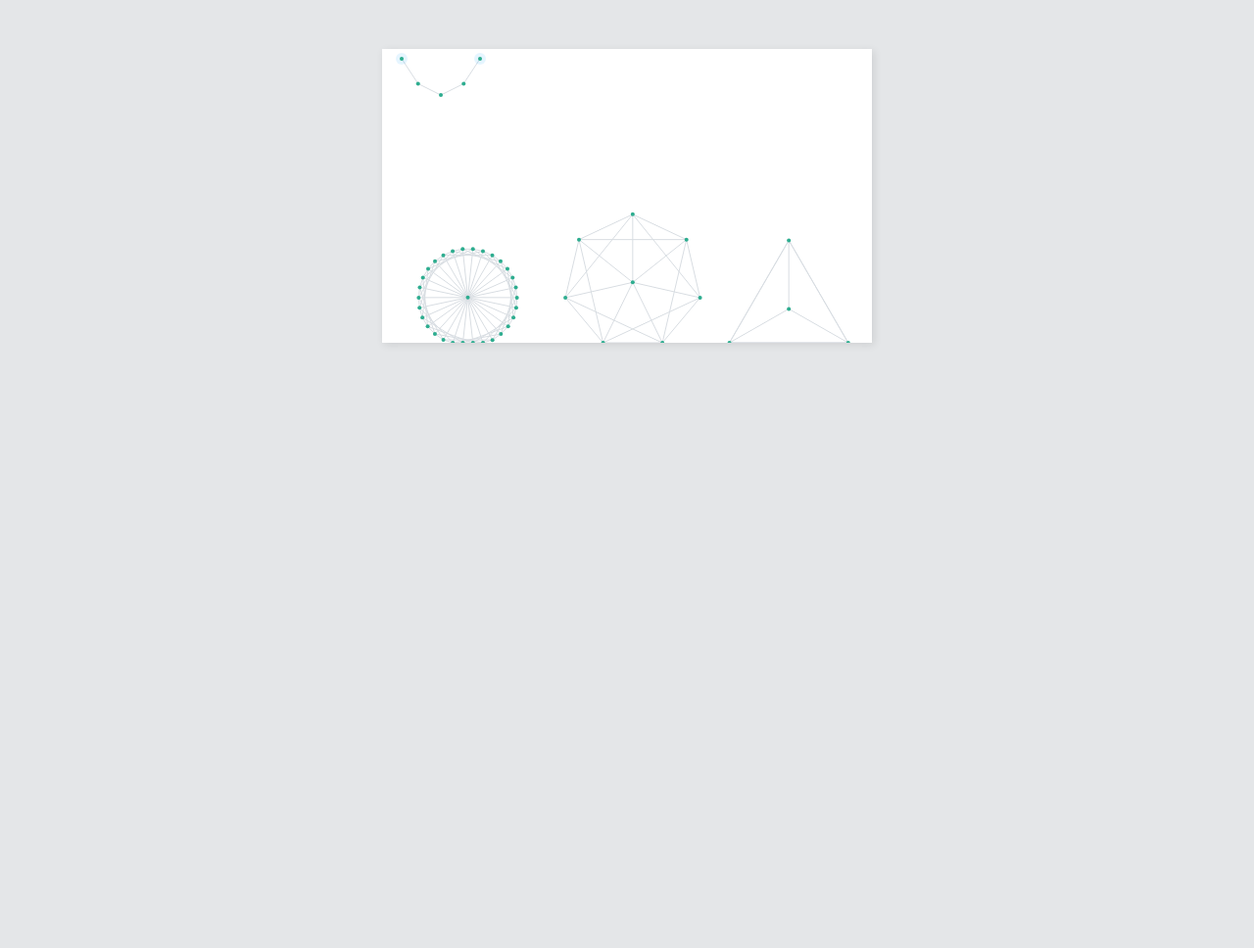
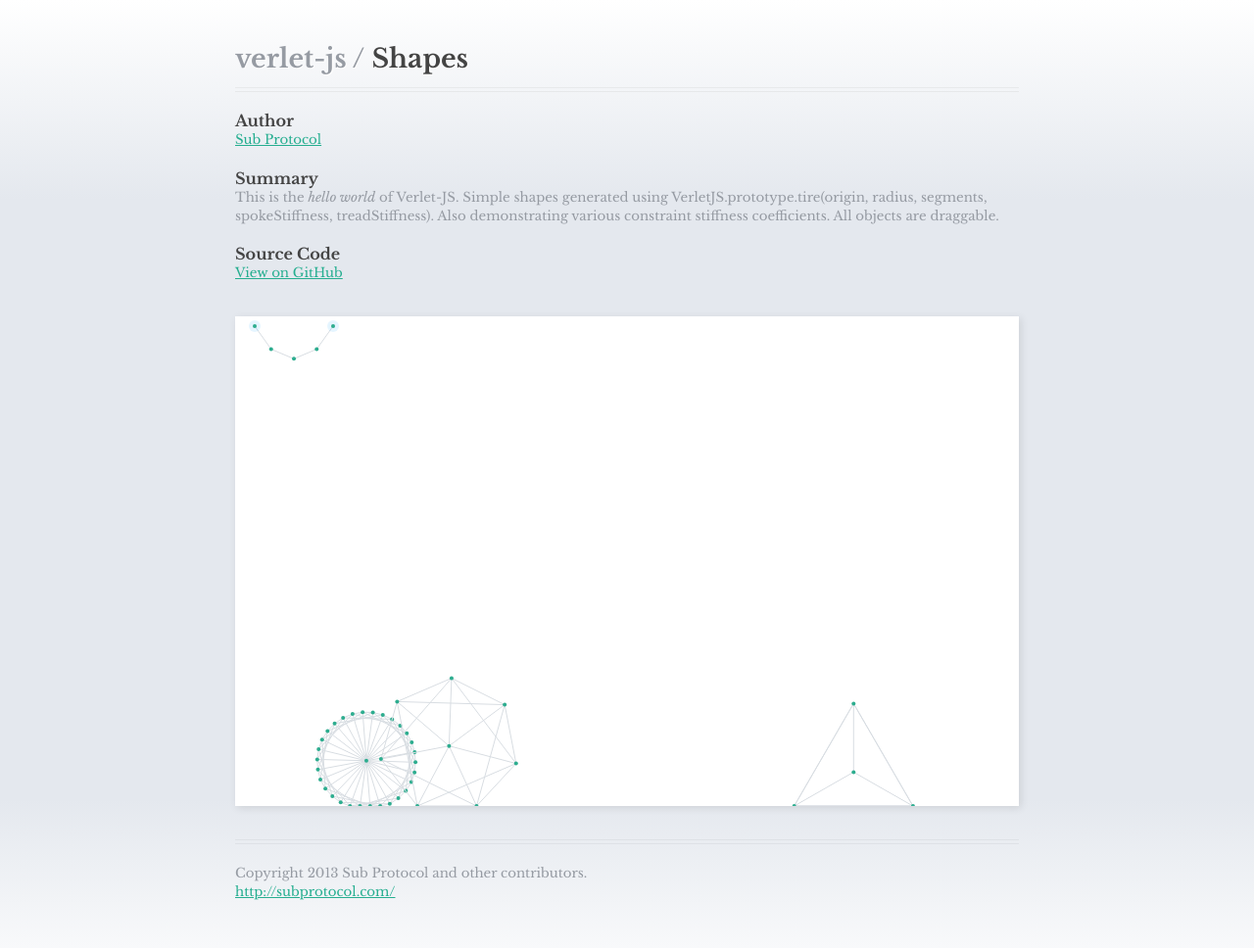
Before and after one commit to subprotocol/verlet-js, a plain HTML site: page examples/shapes.html in a window 1280 px wide. Shown: the whole page at 98% size. Before the commit the page ends 800 px from the top, so only its background shows below. Drawn offline with nearby package versions, Linux system fonts and the light colour scheme.

Commit message:
adding styling and content

```diff
--- a/css/style.css
+++ b/css/style.css
@@ -1,11 +1,94 @@
 
 body {
 	background: #e4e6e8;
+	background: -moz-linear-gradient(top,  #ffffff 0%, #e4e8ee 20%, #e4e8ee 80%, #ffffff 100%); /* FF3.6+ */
+	background: -webkit-gradient(linear, left top, left bottom, color-stop(0%,#ffffff), color-stop(20%,#e4e8ee), color-stop(80%,#e4e8ee), color-stop(100%,#ffffff)); /* Chrome,Safari4+ */
+	background: -webkit-linear-gradient(top,  #ffffff 0%,#e4e8ee 20%,#e4e8ee 80%,#ffffff 100%); /* Chrome10+,Safari5.1+ */
+	background: -o-linear-gradient(top,  #ffffff 0%,#e4e8ee 20%,#e4e8ee 80%,#ffffff 100%); /* Opera 11.10+ */
+	background: -ms-linear-gradient(top,  #ffffff 0%,#e4e8ee 20%,#e4e8ee 80%,#ffffff 100%); /* IE10+ */
+	background: linear-gradient(to bottom,  #ffffff 0%,#e4e8ee 20%,#e4e8ee 80%,#ffffff 100%); /* W3C */
+	filter: progid:DXImageTransform.Microsoft.gradient( startColorstr='#ffffff', endColorstr='#ffffff',GradientType=0 ); /* IE6-9 */
+
+	color: #969ba3;
+	font-family: "Libre Baskerville", sans-serif;
+	font-weight: 400;
+	line-height: 1.2em;
 }
+
+a {
+	color: #26ae90;
+}
+
+a:hover {
+	color: #0b6b6a;
+}
+
+#header {
+	width: 800px;
+	margin: 0px auto;
+	font-size: 10pt;
+}
+
+h1 {
+	display: block;
+	font-weight: 700;
+	margin: 50px 0px 0px 0px;
+	padding-bottom: 3px;
+	border-bottom: 1px solid rgba(0,0,0,0.05);
+	text-shadow: 1px 1px 0px #fff;
+}
+
+h1:after {
+	content: "";
+	display: block;
+	padding-bottom: 20px;
+	border-bottom: 1px solid rgba(0,0,0,0.05);
+}
+
+h1 a {
+	color: #969ba3;
+	text-decoration: none;
+}
+
+h1 a:hover {
+	color: #585a5d;
+	text-decoration: none;
+}
+
+h1 em {
+	color: #444;
+	font-style: normal;
+}
+
+
+
+h4 {
+	color: #444;
+	font-weight: 700;
+	font-size: 12pt;
+	margin: 20px 0px 0px 0px;
+}
+
 
 canvas {
 	display: block;
-	margin: 50px auto;
+	margin: 34px auto;
 	background: #fff;
 	box-shadow: 2px 2px 8px 0px rgba(0,0,0,0.1);
 }
+
+
+#footer {
+	font-size: 10pt;
+	border-top: 1px solid rgba(0,0,0,0.05);
+	padding-top: 3px;
+	width: 800px;
+	margin: 0px auto 100px auto;
+}
+
+#footer:before {
+	content: "";
+	display: block;
+	padding-top: 20px;
+	border-top: 1px solid rgba(0,0,0,0.05);
+}
--- a/examples/shapes.html
+++ b/examples/shapes.html
@@ -5,13 +5,27 @@
 	<meta name="author" content="Sub Protocol" />
 	<meta charset="UTF-8" />
 	<link rel="stylesheet" href="../css/style.css" type="text/css" media="screen, projection" />
+	<link href='http://fonts.googleapis.com/css?family=Libre+Baskerville:400,700,400italic' rel='stylesheet' type='text/css'>
 	<script type="text/javascript" src="../js/verlet-js/vec2.js"></script>
 	<script type="text/javascript" src="../js/verlet-js/constraint.js"></script>
 	<script type="text/javascript" src="../js/verlet-js/verlet.js"></script>
 	<script type="text/javascript" src="../js/verlet-js/objects.js"></script>
 </head>
 <body>
-	<canvas id="scratch" style="width: 500px; height: 300px;"></canvas>
+	<div id="header">
+		<h1><a href="../">verlet-js</a> / <em>Shapes</em></h1>
+		<p>
+			<h4>Author</h4>
+			<a href="http://subprotocol.com/">Sub Protocol</a>
+
+			<h4>Summary</h4>
+
+			This is the <i>hello world</i> of Verlet-JS. Simple shapes generated using VerletJS.prototype.tire(origin, radius, segments, spokeStiffness, treadStiffness). Also demonstrating various constraint stiffness coefficients. All objects are draggable.
+			<h4>Source Code</h4>
+			<a href="https://github.com/subprotocol/verlet-js/blob/master/examples/shapes.html">View on GitHub</a>
+		</p>
+	</div>
+	<canvas id="scratch" style="width: 800px; height: 500px;"></canvas>
 	<script type="text/javascript">
 
 	window.onload = function() {
@@ -29,15 +43,16 @@
 
 		// simulation
 		var sim = new VerletJS(width, height, canvas);
+		sim.friction = 1;
 
 		// entities
 		var segment = sim.lineSegments([new Vec2(20,10), new Vec2(40,10), new Vec2(60,10), new Vec2(80,10), new Vec2(100,10)], 0.02);
 		var pin = segment.pin(0);
 		var pin = segment.pin(4);
 
-		var tire1 = sim.tire(new Vec2(100,50), 50, 30, 0.3, 0.9);
-		var tire2 = sim.tire(new Vec2(250,50), 70, 7, 0.1, 0.2);
-		var tire3 = sim.tire(new Vec2(400,50), 70, 3, 1, 1);
+		var tire1 = sim.tire(new Vec2(200,50), 50, 30, 0.3, 0.9);
+		var tire2 = sim.tire(new Vec2(400,50), 70, 7, 0.1, 0.2);
+		var tire3 = sim.tire(new Vec2(600,50), 70, 3, 1, 1);
 
 		// animation loop
 		var loop = function() {
@@ -51,5 +66,9 @@
 
 
 	</script>
+	<div id="footer">
+		Copyright 2013 Sub Protocol and other contributors.
+		<br/><a href="http://subprotocol.com/">http://subprotocol.com/</a>
+	</div>
 </body>
 </html>
```
Also changed, not shown: examples/cloth.html (+18 -0 lines), examples/spiderweb.html (+24 -0 lines), examples/tree.html (+20 -2 lines).
